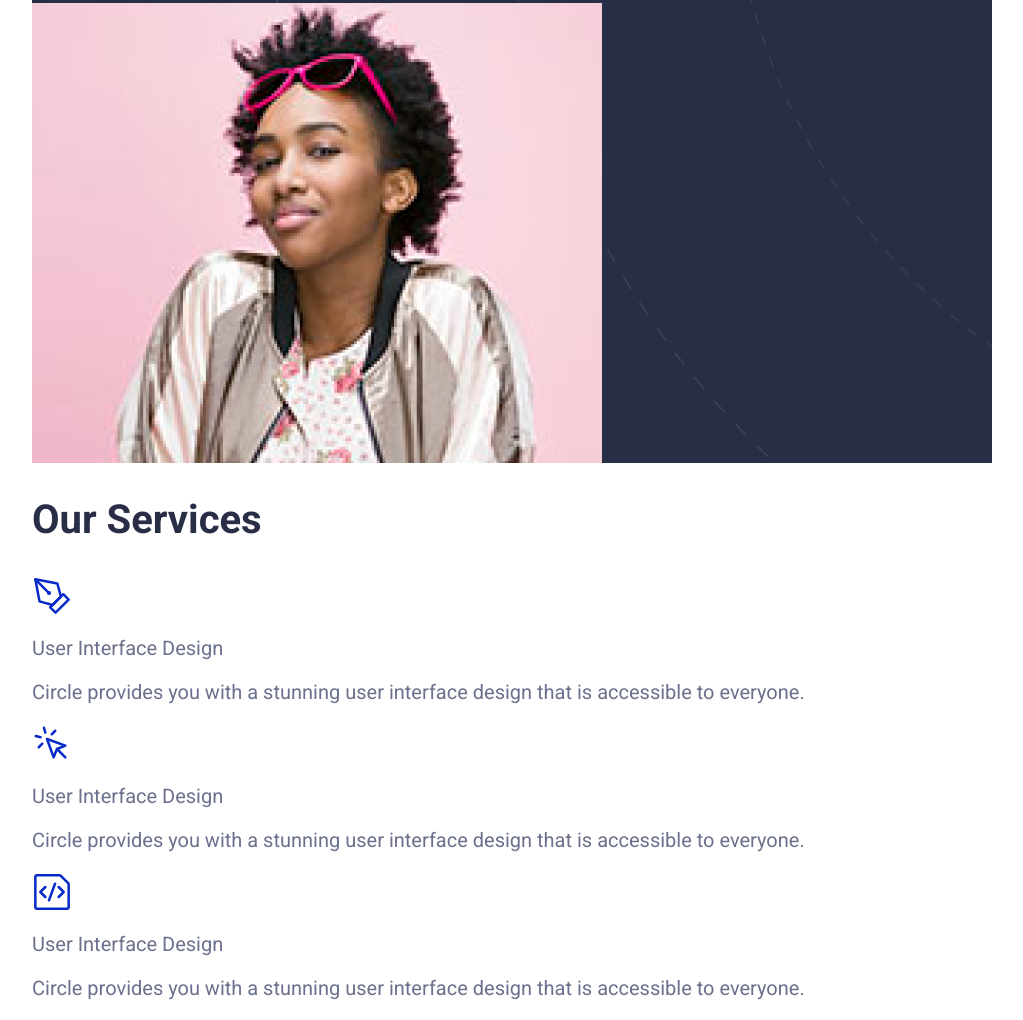
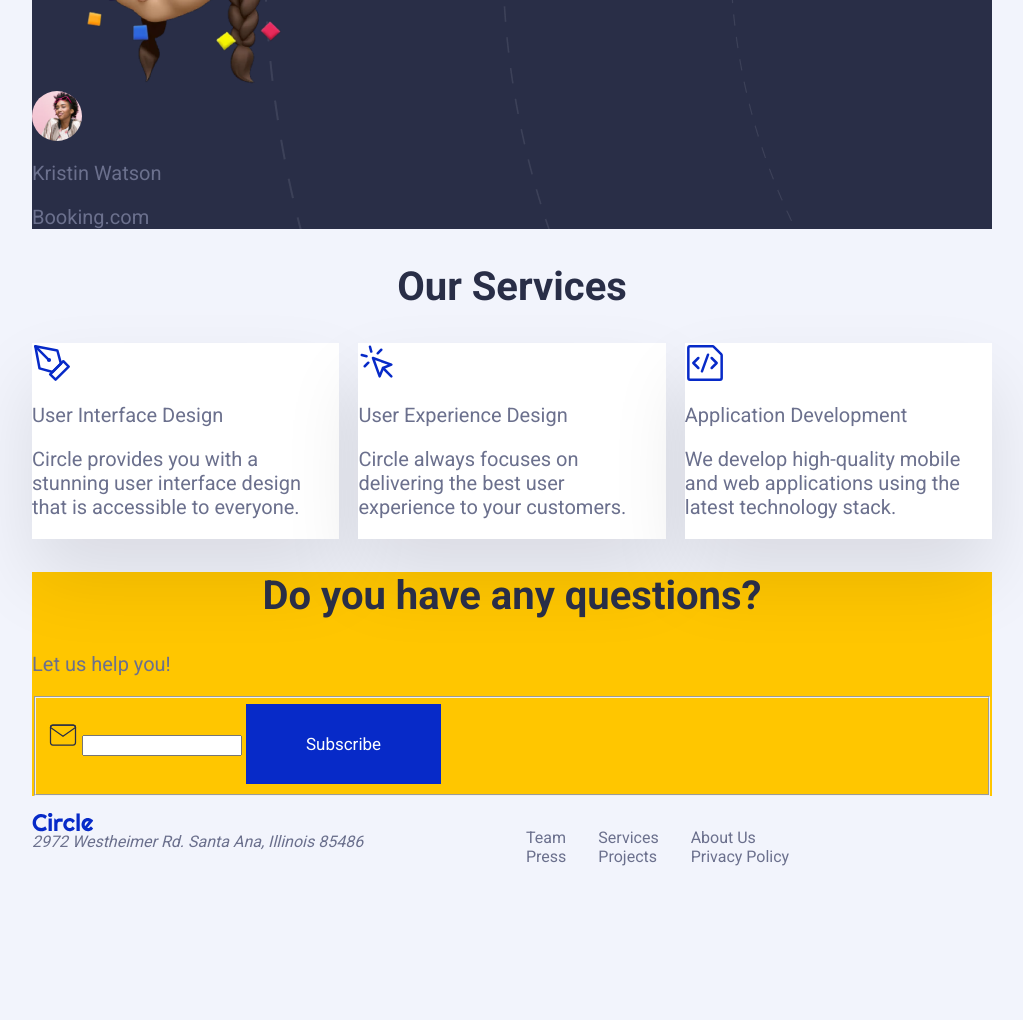
Before and after one commit to bvjurca/ih-f4pt-mid-term-project, a plain HTML site: page index.html in a window 1280 px wide. Shown: the part 2417-3437 px from the top of the page, without its empty margins (128-1151 px from the left). After the commit the page ends 3299 px from the top, so only its background shows below. Drawn offline with Linux system fonts and the light colour scheme.

Commit message:
Homepage HTML structure ready + general styling improvements

```diff
--- a/index.html
+++ b/index.html
@@ -34,32 +34,34 @@
       </div>
     </header>
     <section id="logostrip">
-      <img href="assets/logos/airbnb-logo.svg" class="logos" alt="airbnb logo"/>
-      <img href="assets/logos/google-logo.svg" class="logos" alt="google logo"/>
-      <img href="assets/logos/microsoft-logo.svg" class="logos" alt="microsoft logo"/>
-      <img href="assets/logos/fedex-logo.svg" class="logos" alt="fedex logo" />
-      <img href="assets/logos/amazon-logo.svg" class="logos" alt="amazon logo"/>
+      <img href="/assets/logos/airbnb-logo.svg" class="logos" alt="airbnb logo"/>
+      <img href="/assets/logos/google-logo.svg" class="logos" alt="google logo"/>
+      <img href="/assets/logos/microsoft-logo.svg" class="logos" alt="microsoft logo"/>
+      <img href="/assets/logos/fedex-logo.svg" class="logos" alt="fedex logo" />
+      <img href="/assets/logos/amazon-logo.svg" class="logos" alt="amazon logo"/>
     </section>
     <section id="projects">
       <h2>Recent projects</h2>
+      <div>
         <article>
-        <img href="" class="" alt="graphic" />
+          <img href="/assets/projects-section/1.jpg" class="" alt="graphic" />
           <h4>Simplify</h4>
           <p>UI Design & App Development</p>
           <a href="/project.html">Learn more</a>
         </article>
         <article>
-        <img href="" class="" alt="graphic" />
+          <img href="/assets/projects-section/2.jpg" class="" alt="graphic" />
           <h4>Dashcoin</h4>
           <p>Web Development</p>
           <a href="/project.html">Learn more</a>
         </article>
         <article>
-        <img href="" class="" alt="graphic" />
+          <img href="/assets/projects-section/3.jpg" class="" alt="graphic" />
           <h4>Vectorify</h4>
           <p>User Experience Design</p>
           <a href="/project.html">Learn more</a>
         </article>
+      </div>
     </section>
     <section id="testimonials">
       <h2>Hear What Our Clients Have to Say</h2>
@@ -69,11 +71,12 @@
       <img src="/assets/testimonial-section/memoji-3.png" alt="wink emoji" class="" id=""/>
       <img src="/assets/testimonial-section/memoji-4.png" alt="party emoji" class="" id=""/>
       <div>
-        <img src="/assets/testimonial-section/profile.png" alt="avatar" id="avatar"/>
+        <div id="avatar"></div>
         <div>
-          <p></p>
-          <p></p>
+          <p>Kristin Watson</p>
+          <p>Booking.com</p>
         </div>
+
       </div>
     </section>
     <section id="services">
@@ -83,24 +86,55 @@
           <img src="/assets/services-section/1.svg" alt="user interface icon" class=""/>
           <p>User Interface Design</p>
           <p>Circle provides you with a stunning user interface design that is accessible to everyone.</p>
-          <a href=""></a>
+          <a href="#"></a>
         </article>
         <article>
           <img src="/assets/services-section/2.svg" alt="user experience icon" class=""/>
-          <p>User Interface Design</p>
-          <p>Circle provides you with a stunning user interface design that is accessible to everyone.</p>
-          <a href=""></a>
+          <p>User Experience Design</p>
+          <p>Circle always focuses on delivering the best user experience to your customers.</p>
+          <a href="#"></a>
         </article>
         <article>
           <img src="/assets/services-section/3.svg" alt="application development icon" class=""/>
-          <p>User Interface Design</p>
-          <p>Circle provides you with a stunning user interface design that is accessible to everyone.</p>
-          <a href=""></a>
+          <p>Application Development</p>
+          <p>We develop high-quality mobile and web applications using the latest technology stack.</p>
+          <a href="#"></a>
         </article>
       </div>
     </section>
-    <section id="questions"></section>
-    <footer></footer>
+    <section id="questions">
+      <h2>Do you have any questions?</h2>
+      <p>Let us help you!</p>
+      <form>
+        <fieldset>
+          <img src="/assets/newsletter/mail.svg" id=""/>
+          <input type="email">
+          <label></label>
+          <button type="submit" class="btn">Subscribe</button>
+        </fieldset>
+      </form>
+    </section>
+    <footer>
+      <div id="footer-identity">
+        <img src="/assets/logos/circle.svg" alt="Circle logo" id="logo-footer"/>
+        <address>2972 Westheimer Rd. Santa Ana, Illinois 85486 </address>
+      </div>
+      <div id="footer-links">
+        <div>
+          <a href="#">Team</a>
+          <a href="#">Press</a>
+        </div>
+        <div>
+          <a href="#">Services</a>
+          <a href="#">Projects</a>
+        </div>
+        <div>
+          <a href="#">About Us</a>
+          <a href="#">Privacy Policy</a>
+        </div>
+      </div>
+      <ul></ul>
+    </footer>
 
     <script src="/scripts.js"></script>
   </body>
--- a/style.css
+++ b/style.css
@@ -9,6 +9,7 @@
     margin: auto;
     color: #6B708D;
     padding-top: 70px;
+    background-color: #F2F4FC;
 }
 
 #logo {
@@ -129,14 +130,37 @@
     -o-filter:      grayscale(0%);
   }
 
+  #logostrip {
+    display: flex;
+    flex-direction: row;
+    justify-content: space-around;
+  }
+
 h2 {
     font-weight: 900;
     font-size: 2.5em;
     color:#292E47;
+    text-align: center;
 }
 
 p {
     font-size: 1.25em;
+}
+
+#projects {
+    padding: 200px 0;
+}
+
+#projects div, #services div {
+    display: flex;
+    justify-content: space-between;
+}
+
+article {
+    width: 24vw;
+    background-color: #fff;
+    box-shadow: 0px 38px 77px rgba(0, 0, 0, 0.1);
+
 }
 
 #testimonials {
@@ -146,7 +170,6 @@
 
 #testimonials h2 {
     color: #fff;
-    text-align: center;
 }
 
 blockquote {
@@ -154,4 +177,38 @@
     color: #ffc600;
     font-size: 1.5em;
     line-height: 160%;
+    width: 41vw;
+    margin: auto;
+
 }
+
+#avatar {
+    width: 50px;
+    height: 50px;
+    background-image: url('/assets/testimonial-section/profile.png');
+    background-size: cover;
+    border-radius: 1000px;
+}
+
+#questions {
+    background-color: #FFC600;
+}
+
+fieldset img {
+    height: 30px;
+}
+
+fieldset .btn {
+    padding: 30px 60px;
+}
+
+footer, #footer-links {
+    display: flex;
+    justify-content: space-between;
+}
+
+#footer-links > div {
+    display: flex;
+    flex-direction: column;
+    padding: 1em;
+}
```
Lines whose indentation alone changed are shown as unchanged.
